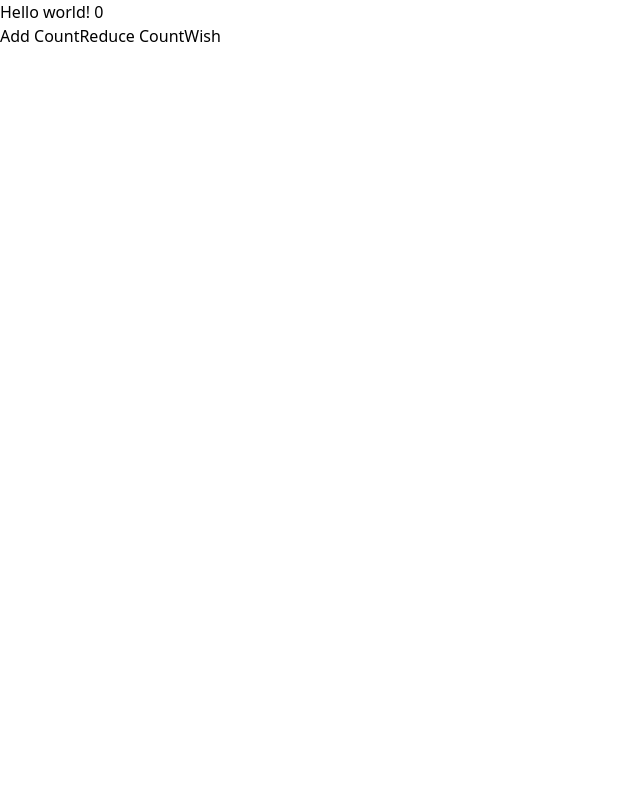
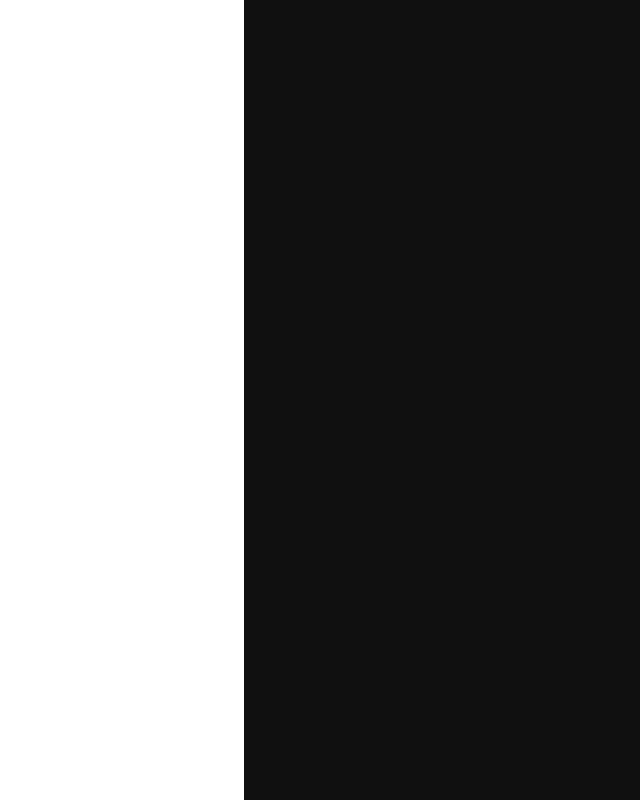
Before and after one commit to shahzaibalijamro/insta_clone, a React (Vite) app in the folder front_end/: page / in a window 1280 px wide. Shown: the top 800 px of the page, without its empty margins (0-640 px from the left). Built offline with nearby package versions, Linux system fonts and the light colour scheme.

Commit message:
home page desigining

```diff
--- a/front_end/package.json
+++ b/front_end/package.json
@@ -13,7 +13,8 @@
     "@reduxjs/toolkit": "^2.5.0",
     "react": "^18.3.1",
     "react-dom": "^18.3.1",
-    "react-redux": "^9.2.0"
+    "react-redux": "^9.2.0",
+    "react-router-dom": "^7.1.1"
   },
   "devDependencies": {
     "@eslint/js": "^9.17.0",
--- a/front_end/src/App.tsx
+++ /dev/null
@@ -1,26 +0,0 @@
-import { useDispatch, useSelector } from "react-redux"
-import { addCount, reduceCount } from "./config/reducers/counterSlice";
-
-const App = () => {
-  const selector = useSelector((state: {counter: {count: number}}) => state.counter.count);
-  console.log(selector);
-  const dispatch = useDispatch();
-  const wishCounter = () => {
-    const num = +prompt("Enter a number");
-    console.log(num);
-
-    if (Number.isNaN(num)) return alert("Enter a number")
-  }
-  return (
-    <div>
-      <h1 className="text-3xl font-bold underline">
-        Hello world! {selector}
-      </h1>
-      <button onClick={() => dispatch(addCount())}>Add Count</button>
-      <button onClick={() => {selector > 0 && dispatch(reduceCount())}}>Reduce Count</button>
-      <button onClick={() => {wishCounter()}}>Wish</button>
-    </div>
-  )
-}
-
-export default App
--- /dev/null
+++ b/front_end/src/Layout.tsx
@@ -0,0 +1,11 @@
+import { Outlet } from 'react-router-dom'
+
+const Layout = () => {
+  return (
+    <div>
+      <Outlet/>
+    </div>
+  )
+}
+
+export default Layout
--- a/front_end/src/config/reducers/counterSlice.ts
+++ b/front_end/src/config/reducers/counterSlice.ts
@@ -16,8 +16,8 @@ const counterSlice = createSlice({
             state.count = 0;
         },
         wishCount: (state:{count:number},action) => {
-            console.log(action.payload, "=> payload");
-            console.log(state.count, "=> count");
+            const {num} = action.payload;
+            state.count = num;
         }
     }
 })
--- a/front_end/src/index.css
+++ b/front_end/src/index.css
@@ -1,3 +1,84 @@
 @tailwind base;
 @tailwind components;
 @tailwind utilities;
+
+:root{
+    --nav-wide-width: 355px;
+    --nav-medium-width: 244px;
+    --nav-narrow-width: 72px
+}
+
+*{
+    box-sizing: content-box !important;
+}
+/* App.css */
+.light-theme {
+    --bg-color: #ffffff;
+    --text-color: #000000;
+}
+
+.left-sidebar{
+    background-color: white;
+    height: 100vh;
+}
+
+.main-feed{
+    max-width: 630px;
+    width: 100%;
+    padding-right: 64px;
+    background-color: red;
+    height: 100vh;
+}
+.right-sidebar{
+    width: 319px;
+    background-color: green;
+    height: 100vh;
+}
+
+.outer-main-wrapper{
+    height: 100vh;
+    margin-left: auto;
+}
+@media(max-width:10020px){
+    .left-sidebar{
+        width: var(--nav-wide-width);
+    }
+    .outer-main-wrapper{
+        width: calc(100% - var(--nav-wide-width));
+    }
+}
+@media(max-width:1919px){
+    .left-sidebar{
+        width: var(--nav-medium-width);
+    }
+    .outer-main-wrapper{
+        width: calc(100% - var(--nav-medium-width));
+    }
+}
+@media(max-width:1263px){
+    .left-sidebar{
+        width: var(--nav-narrow-width);
+    }
+    .outer-main-wrapper{
+        width: calc(100% - var(--nav-narrow-width));
+    }
+}
+@media(max-width:767px){
+    .left-sidebar{
+        width: 0px;
+    }
+    .outer-main-wrapper{
+        width: calc(100% - 0px);
+    }
+}
+
+.dark-theme {
+    --bg-color: #101010;
+    --text-color: #f5f5f5;
+}
+
+body {
+    background-color: var(--bg-color);
+    color: var(--text-color);
+    transition: all 0.3s ease;
+}
--- a/front_end/src/main.tsx
+++ b/front_end/src/main.tsx
@@ -1,13 +1,29 @@
 import { StrictMode } from 'react'
 import { createRoot } from 'react-dom/client'
 import './index.css'
-import App from './App.tsx'
 import { Provider } from 'react-redux'
-import store from "./config/store/store.ts"
+import store from "./config/store/store.ts";
+import { createBrowserRouter, RouterProvider } from 'react-router-dom'
+import Layout from './Layout.tsx'
+import Home from './screens/Home/Home.tsx'
+
+const router = createBrowserRouter([
+  {
+    path: '/',
+    element: <Layout />,
+    children: [
+      {
+        path: '',
+        element: <Home />,
+      },
+    ]
+  }
+])
+
 createRoot(document.getElementById('root')!).render(
   <StrictMode>
     <Provider store={store}>
-    <App />
+      <RouterProvider router={router}/>
     </Provider>
   </StrictMode>,
 )
--- /dev/null
+++ b/front_end/src/screens/Home/Home.tsx
@@ -0,0 +1,20 @@
+import { useEffect } from "react"
+const Home = () => {
+    useEffect(()=>{
+        document.body.classList.add("dark-theme")
+        document.body.classList.remove("light-theme")
+    },[])
+    return (
+        <div>
+            <div className="left-sidebar absolute"></div>
+            <div className="outer-main-wrapper">
+                <div className="flex feed-wrapper justify-center items-center">
+                    <div className="main-feed"></div>
+                    <div className="right-sidebar"></div>
+                </div>
+            </div>
+        </div>
+    )
+}
+
+export default Home
```
Also changed, not shown: 1 other file (tests, documents, lock files or other folders).
